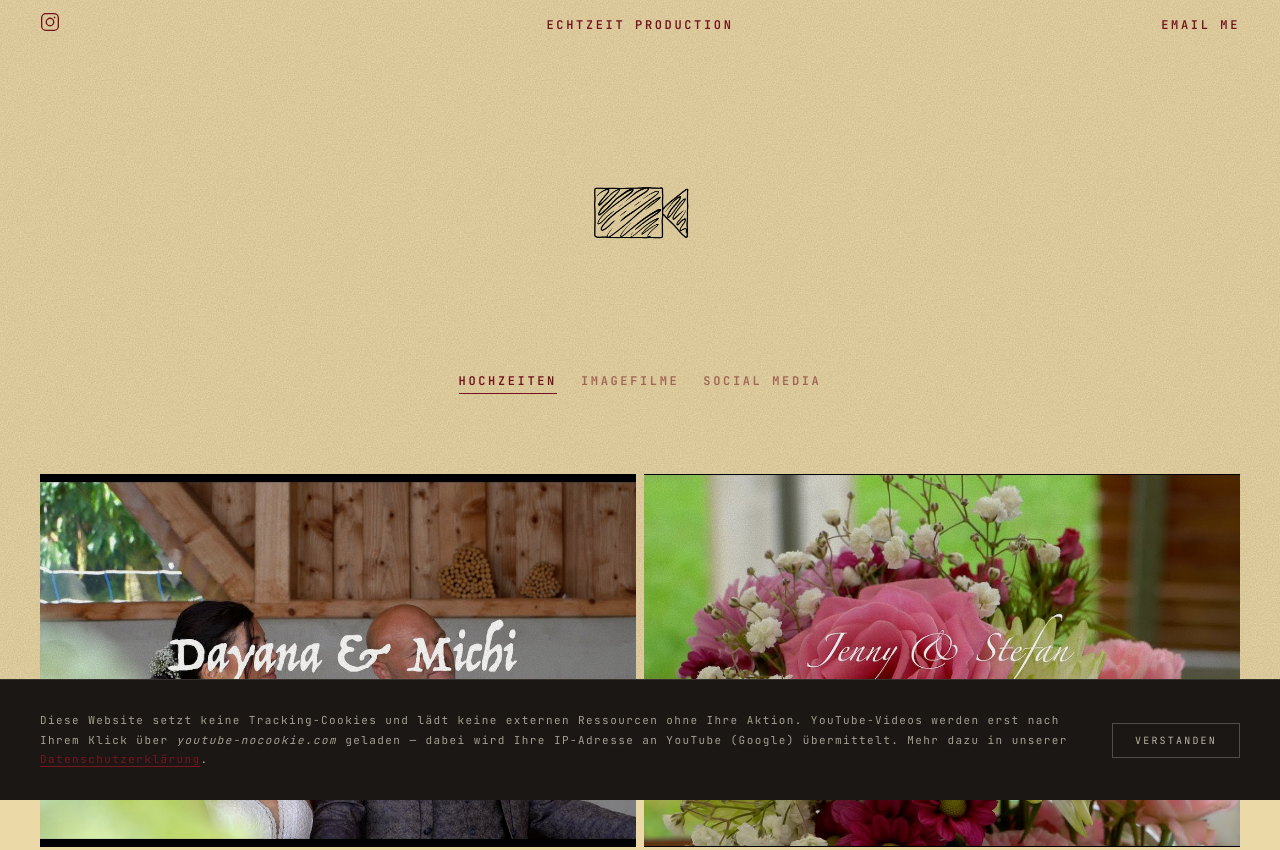
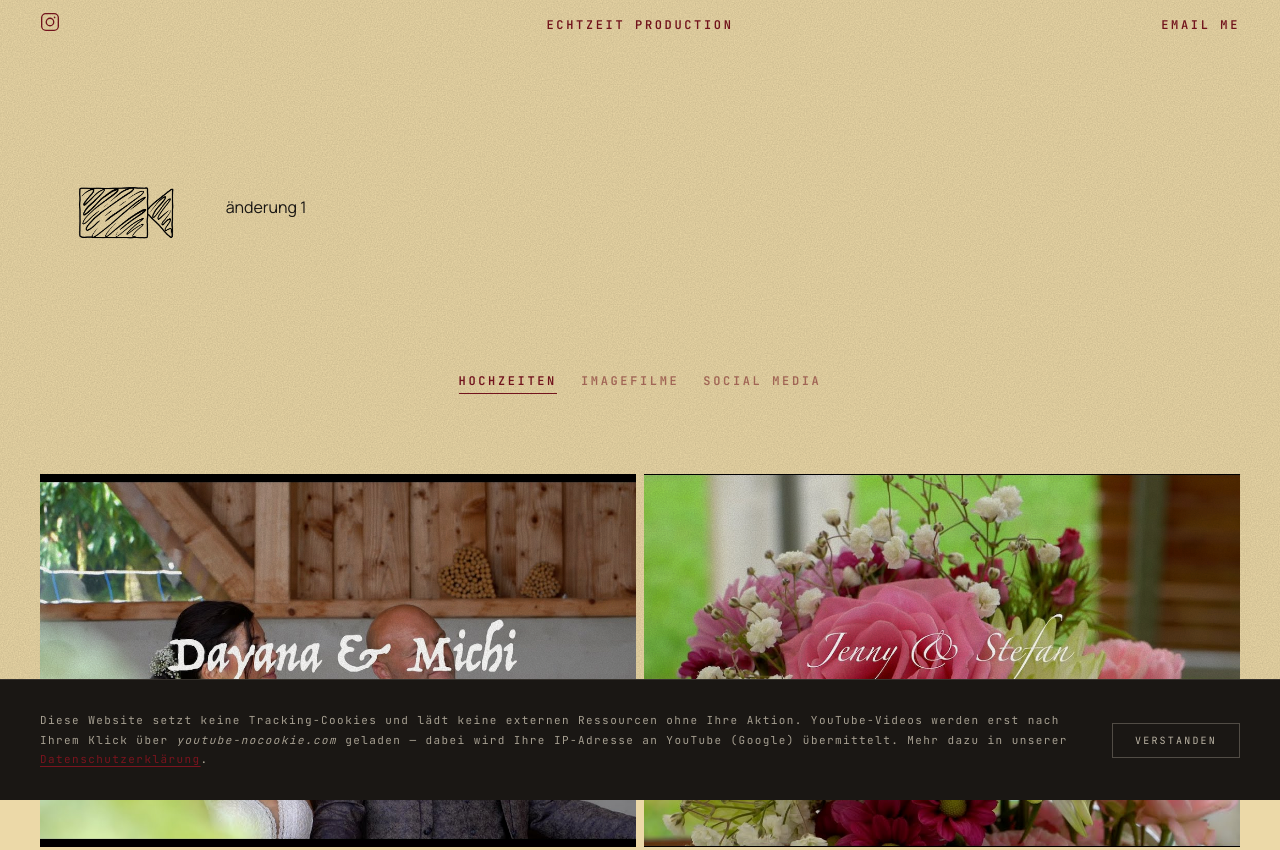
Before and after one commit to echtzeit-production/echtzeit-production-website, a plain HTML site: page index.html in a window 1280 px wide. Shown: the top 850 px of the page. Drawn offline with Linux system fonts and the light colour scheme.

Commit message:
Add test text next to logo
Co-Authored-By: Claude Sonnet 4.6 <noreply@anthropic.com>

```diff
--- a/index.html
+++ b/index.html
@@ -837,9 +837,12 @@
 <!-- ── Header ─────────────────────────────────────────────────────────── -->
 <header class="top">
   <div class="top-inner">
-    <a href="#top" class="brand-name" style="display:flex;flex-direction:column;align-items:center;gap:6px;" aria-label="Echtzeit Production — zur Startseite">
-      <img src="/images/logo1_png.png" alt="Echtzeit Production — Videograph Berlin" style="height:240px;width:auto;mix-blend-mode:multiply;display:block;" width="480" height="240" fetchpriority="high" />
-    </a>
+    <div style="display:flex;align-items:center;gap:16px;">
+      <a href="#top" class="brand-name" style="display:flex;flex-direction:column;align-items:center;gap:6px;" aria-label="Echtzeit Production — zur Startseite">
+        <img src="/images/logo1_png.png" alt="Echtzeit Production — Videograph Berlin" style="height:240px;width:auto;mix-blend-mode:multiply;display:block;" width="480" height="240" fetchpriority="high" />
+      </a>
+      <span>änderung 1</span>
+    </div>
     <div class="top-cta"></div>
   </div>
 </header>
```
